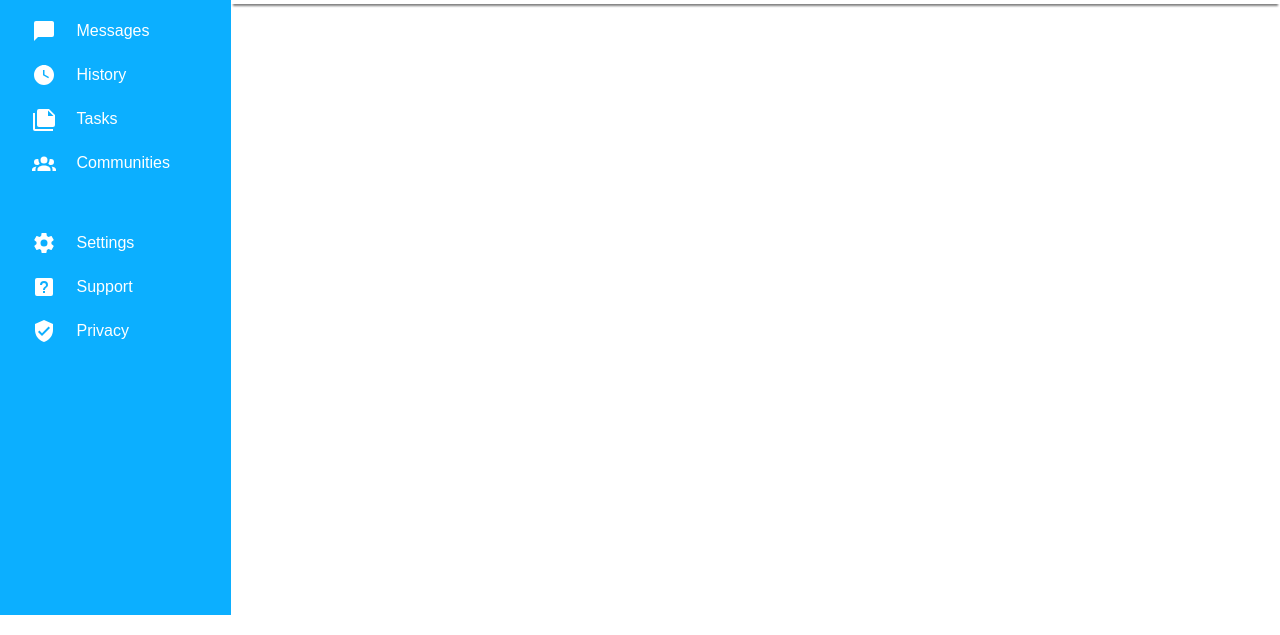
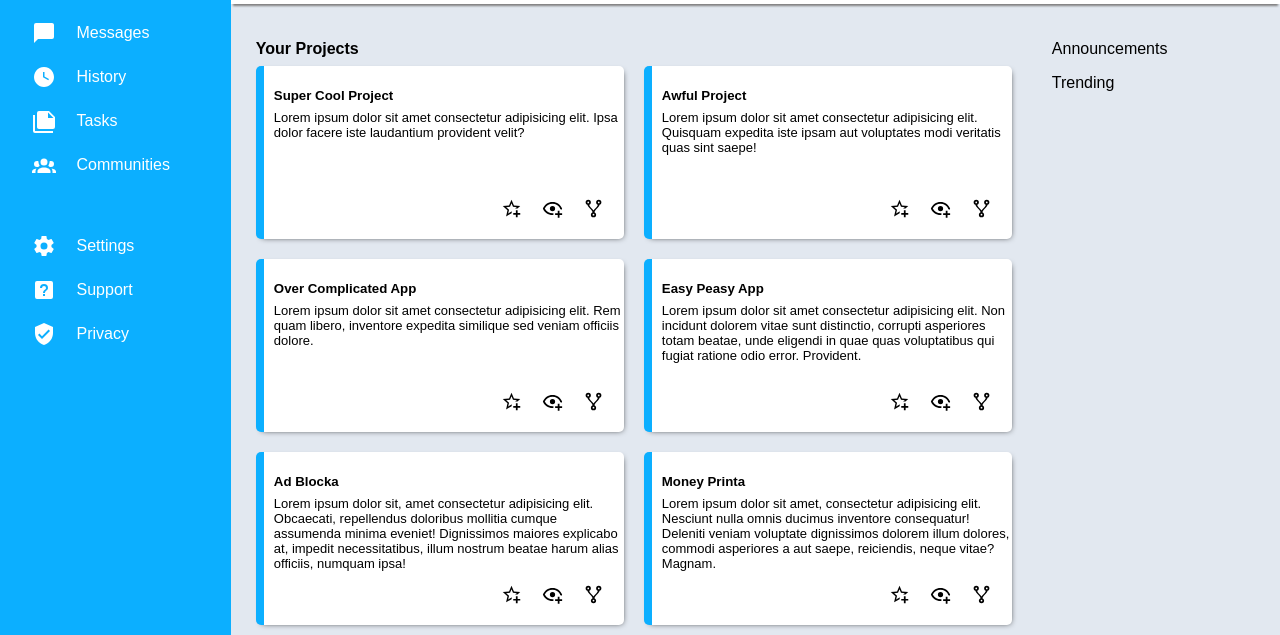
Before and after one commit to 10richard/mock-admin-dashboard, a plain HTML site: page index.html in a window 1280 px wide. Shown: the part 185-820 px from the top of the page. Drawn offline with Linux system fonts and the light colour scheme.

```diff
--- a/index.html
+++ b/index.html
@@ -8,7 +8,6 @@
     <title>Admin Dashboard</title>
 </head>
 <body>
-    <!--User can go home and see their profile, messages, history, tasks, communities they're in)-->
     <div id="dashboard">
         <div class="dashboard-text">
             <img src="./assets/view-dashboard.svg" alt="Dashboard logo">
@@ -95,31 +94,99 @@
         </div>
     </div>
 
-    <!--Container will hold "main info" (projects, announcements and trending)-->
-    <!--
     <div id="main-content">
-
         <div class="projects">
-            <div></div>
-            <div></div>
-            <div></div>
-            <div></div>
-            <div></div>
-            <div></div>
+            <p class="projects-title">Your Projects</p>
+            <div>
+                <div class="project-desc">
+                    <h5>Super Cool Project</h5>
+                    <p>Lorem ipsum dolor sit amet consectetur adipisicing elit. Ipsa dolor facere iste laudantium provident velit?</p>
+                </div>
+                <div class="project-opts">
+                    <img src="./assets/star-plus-outline.svg" alt="Favorite project">
+                    <img src="./assets/eye-plus-outline.svg" alt="Show/hide project">
+                    <img src="./assets/source-fork.svg" alt="Fork project">
+                </div>
+            </div>
+            <div>
+                <div class="project-desc">
+                    <h5>Awful Project</h5>
+                    <p>Lorem ipsum dolor sit amet consectetur adipisicing elit. Quisquam expedita iste ipsam aut voluptates modi veritatis quas sint saepe! </p>
+                </div>
+                <div class="project-opts">
+                    <img src="./assets/star-plus-outline.svg" alt="Favorite project">
+                    <img src="./assets/eye-plus-outline.svg" alt="Show/hide project">
+                    <img src="./assets/source-fork.svg" alt="Fork project">
+                </div>
+            </div>
+            <div>
+                <div class="project-desc">
+                    <h5>Over Complicated App</h5>
+                    <p>Lorem ipsum dolor sit amet consectetur adipisicing elit. Rem quam libero, inventore expedita similique sed veniam officiis dolore.</p>
+                </div>
+                    <div class="project-opts">
+                    <img src="./assets/star-plus-outline.svg" alt="Favorite project">
+                    <img src="./assets/eye-plus-outline.svg" alt="Show/hide project">
+                    <img src="./assets/source-fork.svg" alt="Fork project">
+                </div>
+            </div>
+            <div>
+                <div class="project-desc">
+                    <h5>Easy Peasy App</h5>
+                    <p>Lorem ipsum dolor sit amet consectetur adipisicing elit. Non incidunt dolorem vitae sunt distinctio, corrupti asperiores totam beatae, unde eligendi in quae quas voluptatibus qui fugiat ratione odio error. Provident.</p>
+                </div>
+                    <div class="project-opts">
+                    <img src="./assets/star-plus-outline.svg" alt="Favorite project">
+                    <img src="./assets/eye-plus-outline.svg" alt="Show/hide project">
+                    <img src="./assets/source-fork.svg" alt="Fork project">
+                </div>
+            </div>
+            <div>
+                <div class="project-desc">
+                    <h5>Ad Blocka</h5>
+                    <p>Lorem ipsum dolor sit, amet consectetur adipisicing elit. Obcaecati, repellendus doloribus mollitia cumque assumenda minima eveniet! Dignissimos maiores explicabo at, impedit necessitatibus, illum nostrum beatae harum alias officiis, numquam ipsa!</p>
+                </div>
+                <div class="project-opts">
+                    <img src="./assets/star-plus-outline.svg" alt="Favorite project">
+                    <img src="./assets/eye-plus-outline.svg" alt="Show/hide project">
+                    <img src="./assets/source-fork.svg" alt="Fork project">
+                </div>
+            </div>
+            <div>
+                <div class="project-desc">
+                    <h5>Money Printa</h5>
+                    <p>Lorem ipsum dolor sit amet, consectetur adipisicing elit. Nesciunt nulla omnis ducimus inventore consequatur! Deleniti veniam voluptate dignissimos dolorem illum dolores, commodi asperiores a aut saepe, reiciendis, neque vitae? Magnam.</p>
+                </div>
+                <div class="project-opts">
+                    <img src="./assets/star-plus-outline.svg" alt="Favorite project">
+                    <img src="./assets/eye-plus-outline.svg" alt="Show/hide project">
+                    <img src="./assets/source-fork.svg" alt="Fork project">
+                </div>
+            </div>
         </div>
 
-        <div class="announcements">
-            <div></div>
-            <div></div>
-            <div></div>
+        <div class="main-side">
+            <div class="announcements">
+                <p>Announcements</p>
+                <div>
+
+                </div>
+                <div>
+
+                </div>
+                <div>
+
+                </div>
+            </div>
+
+            <div class="trending">
+                <p>Trending</p>
+                <div></div>
+                <div></div>
+                <div></div>
+                <div></div>
+            </div>
         </div>
-
-        <div class="trending">
-            <div></div>
-            <div></div>
-            <div></div>
-            <div></div>
-        </div>
-    </div> -->
+    </div>
 </body>
 </html>
```
